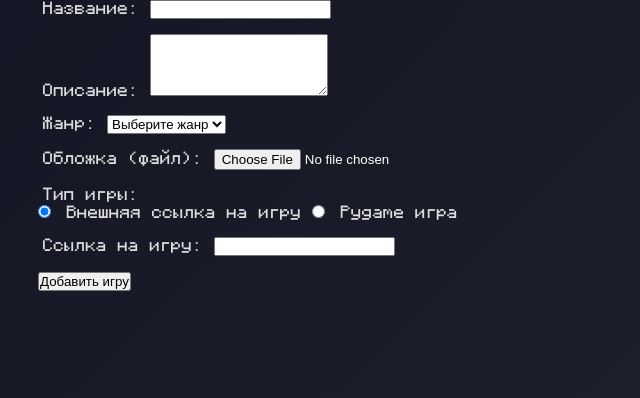
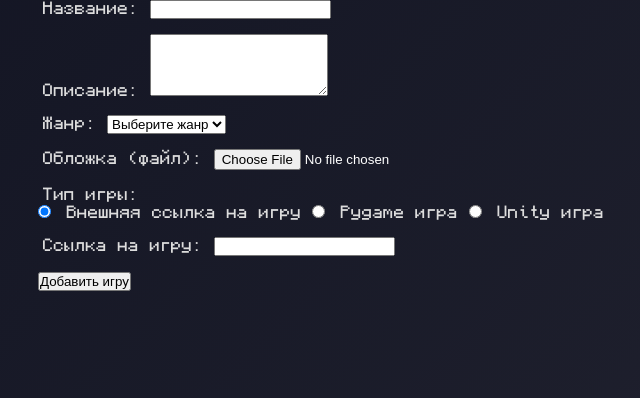
Before and after one commit to faderi23m/flask_game_portal, a Python web app: template admin/templates/admin/add_game.html in a window 1280 px wide. Shown: the part 75-473 px from the top of the page, without its empty margins (47-687 px from the left). Run offline with Jinja, Linux system fonts and the light colour scheme; the template is opened without the code that fills it, so the values that code supplies are empty.

Commit message:
editing add game and edit game

```diff
--- a/admin/templates/admin/add_game.html
+++ b/admin/templates/admin/add_game.html
@@ -24,10 +24,10 @@
         <div class="form-group">
             <label for="genre">Жанр:</label>
             <select name="genre" id="genre" class="form-input">
-            <option value="">Выберите жанр</option>
-            {% for genre in genres %}
+                <option value="">Выберите жанр</option>
+                {% for genre in genres %}
                 <option value="{{ genre }}">{{ genre }}</option>
-            {% endfor %}
+                {% endfor %}
             </select>
         </div>
         <div class="form-group">
@@ -41,6 +41,8 @@
                 <label for="game_link">Внешняя ссылка на игру</label>
                 <input type="radio" name="game_type" value="pygame" id="game_pygame">
                 <label for="game_pygame">Pygame игра</label>
+                <input type="radio" name="game_type" value="unity" id="game_unity">
+                 <label for="game_unity">Unity игра</label>
             </div>
         </div>
 
@@ -50,14 +52,21 @@
         </div>
 
         <div class="form-group" id="pygame_fields" style="display: none;">
-            <label for="game_zip">Архив с игрой:</label>
-            <input type="file" name="game_zip" id="game_zip" class="form-input" accept=".zip">
-            <label for="installer">Установщик (.exe, необязательно):</label>
-            <input type="file" name="installer" id="installer" class="form-input" accept=".exe">
-            <label for="screenshots_zip">Архив со скриншотами:</label>
-            <input type="file" name="screenshots_zip" id="screenshots_zip" class="form-input" accept=".zip">
+            <label for="pygame_zip">Архив с игрой:</label>
+            <input type="file" name="pygame_zip" id="pygame_zip" class="form-input" accept=".zip">
+            <label for="pygame_installer">Установщик (.exe, необязательно):</label>
+            <input type="file" name="pygame_installer" id="pygame_installer" class="form-input" accept=".exe">
+            <label for="pygame_screenshots_zip">Архив со скриншотами:</label>
+            <input type="file" name="pygame_screenshots_zip" id="pygame_screenshots_zip" class="form-input" accept=".zip">
         </div>
-
+        <div class="form-group" id="unity_fields" style="display: none;">
+            <label for="unity_zip">Архив с Unity WebGL игрой:</label>
+            <input type="file" name="unity_zip" id="unity_zip" class="form-input" accept=".zip">
+            <label for="unity_installer">Установщик (.exe, необязательно):</label>
+            <input type="file" name="unity_installer" id="unity_installer" class="form-input" accept=".exe">
+            <label for="unity_screenshots_zip">Архив со скриншотами:</label>
+            <input type="file" name="pygame_screenshots_zip" id="unity_screenshots_zip" class="form-input" accept=".zip">
+        </div>
         <button type="submit" class="styled-button">Добавить игру</button>
     </form>
 </div>
@@ -68,6 +77,8 @@
                 this.value === 'link' ? 'block' : 'none';
             document.getElementById('pygame_fields').style.display =
                 this.value === 'pygame' ? 'block' : 'none';
+            document.getElementById('unity_fields').style.display =
+                this.value === 'unity' ? 'block' : 'none';
         });
     });
 </script>
```
Also changed, not shown: admin/templates/admin/edit_game.html (+19 -8 lines).
